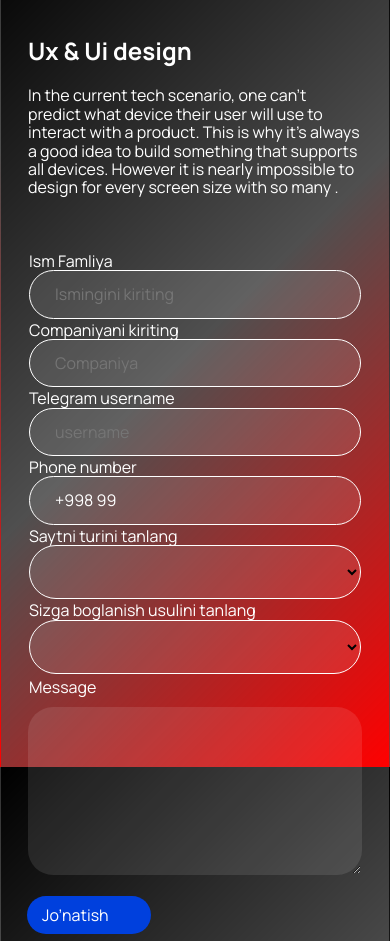
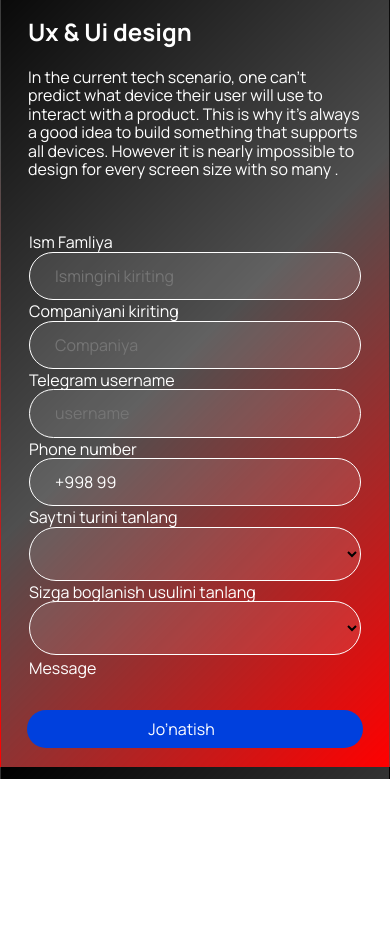
Before and after one commit to iam-rasulov/3rd-month-exam-scss, a plain HTML site: page index.html in a window 390 px wide. Shown: the part 76-1017 px from the top of the page. After the commit the page ends 855 px from the top, so only its background shows below. Drawn offline with Linux system fonts and the light colour scheme.

Commit message:
Initial commit

```diff
--- a/index.html
+++ b/index.html
@@ -5,7 +5,7 @@
   <meta http-equiv="X-UA-Compatible" content="IE=edge">
   <meta name="viewport" content="width=device-width, initial-scale=1.0">
   <link rel="stylesheet" href="./css/main.css">
-  <title>Test Task</title>
+  <title></title>
 </head>
 <body>
 
--- a/scss/_general.scss
+++ b/scss/_general.scss
@@ -8,6 +8,7 @@ html {
 *::after {
 	box-sizing: inherit;
 	scroll-behavior: smooth;
+	transition: 0.6s ease;
 }
 
 body {
--- a/scss/blocks/_hero.scss
+++ b/scss/blocks/_hero.scss
@@ -91,11 +91,14 @@
     width: 709px;
     height: 168px;
     margin-right: 10px;
+    padding: 20px 0 0 20px;
     border-radius: 25px;
     background-color: rgba(255, 255, 255, 0.1);
 }
 
 .form__btn{
+    width: 100%;
+    max-width: 373px;
     margin-top: 20px;
     padding: 10px 42px 10px 15px;
     border: none;
@@ -221,10 +224,7 @@
     }
 
     .form__textarea{
-        width: 100%;
-        max-width: 380px;
-        margin: 0 auto;
-        padding: 0;
+        display: none;
     }
 
     .inner-right{
```
Also changed, not shown: css/main.css, 1 other file.
